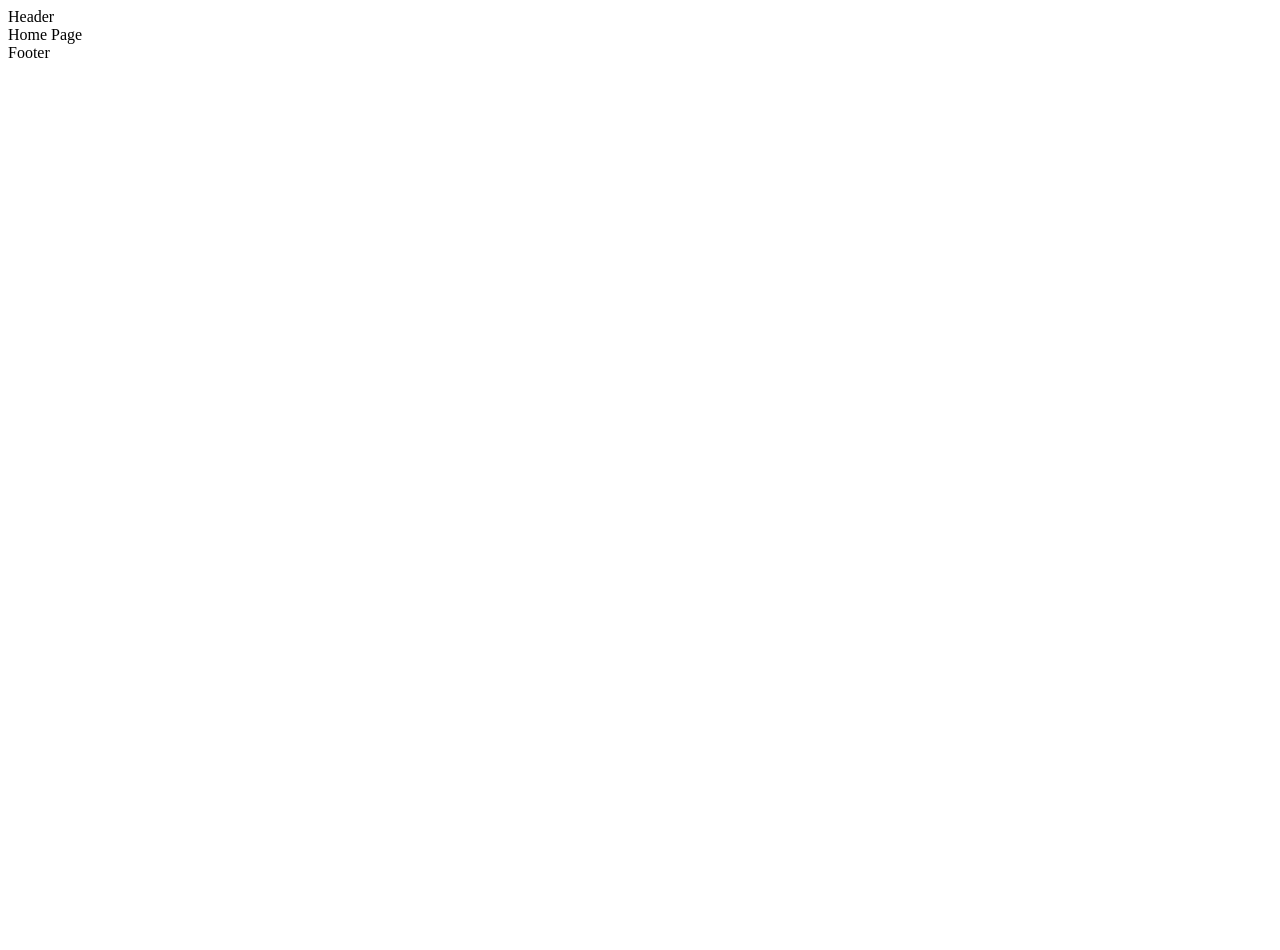
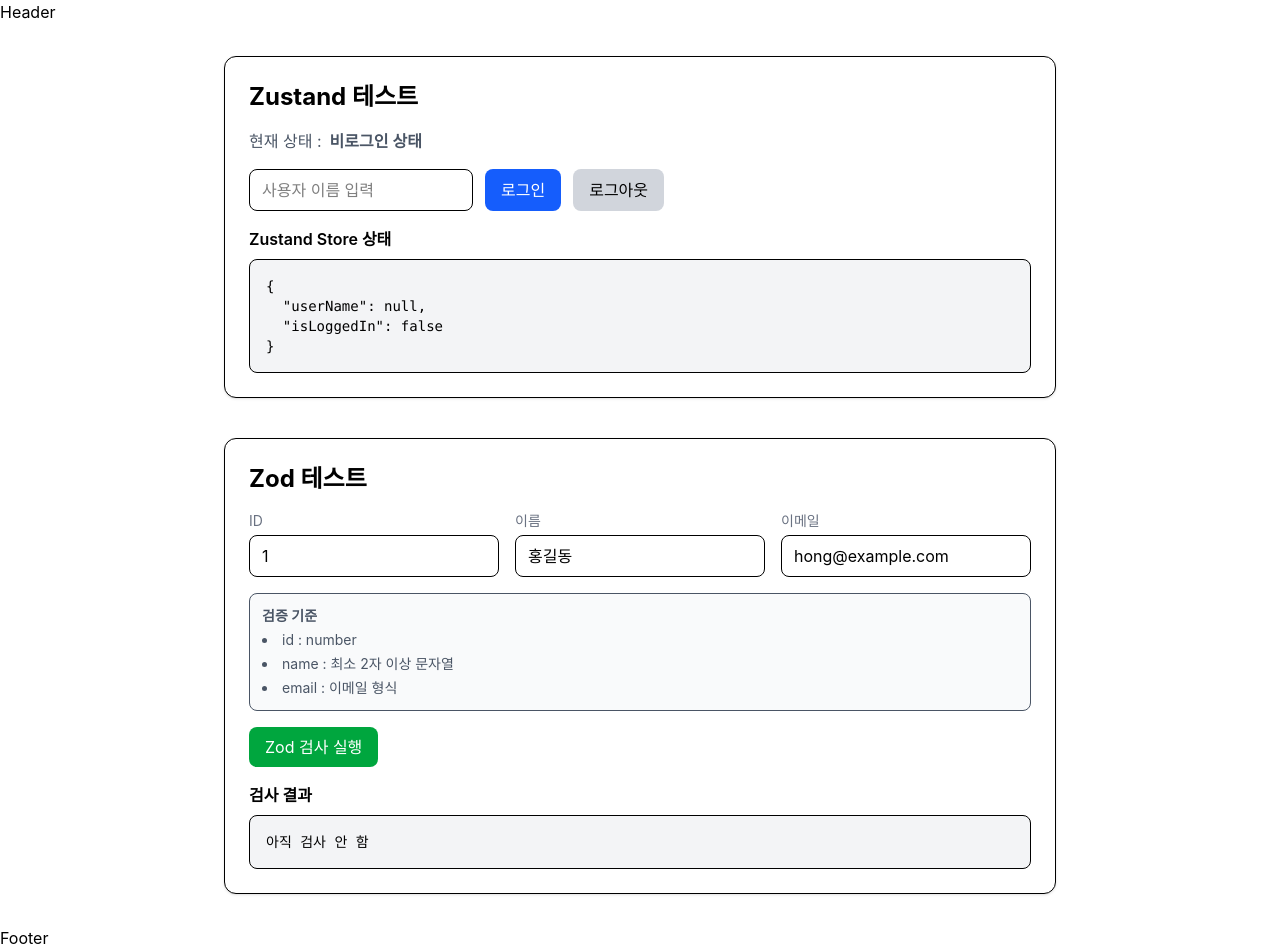
Before and after one commit to yunjj92/HOME, a React app in the folder frontend/: page / in a window 1280 px wide. Before the commit the page ends 800 px from the top, so only its background shows below. Built offline with nearby package versions, Linux system fonts and the light colour scheme; the HTML template or start-up script is replaced by a standard one.

Commit message:
프론트엔드 Zustand, Zod 설치 및 예시파일 생성, 적용

```diff
--- a/frontend/package.json
+++ b/frontend/package.json
@@ -16,7 +16,9 @@
     "react": "^19.2.0",
     "react-dom": "^19.2.0",
     "react-router-dom": "^7.13.1",
-    "tailwindcss": "^4.2.1"
+    "tailwindcss": "^4.2.1",
+    "zod": "^4.3.6",
+    "zustand": "^5.0.11"
   },
   "devDependencies": {
     "@eslint/js": "^9.39.1",
--- a/frontend/src/main.tsx
+++ b/frontend/src/main.tsx
@@ -1,12 +1,18 @@
 import { StrictMode } from 'react';
 import { createRoot } from 'react-dom/client';
 import { BrowserRouter, Routes, Route } from 'react-router-dom';
+import { QueryClient, QueryClientProvider } from '@tanstack/react-query';
+
+import './styles.css';
 
 import { MainLayout } from './layouts/MainLayout';
 import { HomeView } from './views/HomeView';
 
+const queryClient = new QueryClient();
+
 createRoot(document.getElementById('root')!).render(
   <StrictMode>
+    <QueryClientProvider client={queryClient}>
       <BrowserRouter>
         <Routes>
           <Route element={<MainLayout />}>
@@ -14,5 +20,6 @@
           </Route>
         </Routes>
       </BrowserRouter>
+    </QueryClientProvider>
   </StrictMode>
 );
--- /dev/null
+++ b/frontend/src/schemas/userSchema.ts
@@ -0,0 +1,9 @@
+import { z } from 'zod';
+
+export const UserSchema = z.object({
+  id: z.number(),
+  name: z.string().min(2, '이름은 2자 이상이어야 합니다.'),
+  email: z.string().email('올바른 이메일 형식이 아닙니다.'),
+});
+
+export type User = z.infer<typeof UserSchema>;
--- /dev/null
+++ b/frontend/src/stores/authStore.ts
@@ -0,0 +1,25 @@
+import { create } from 'zustand';
+
+type AuthState = {
+  userName: string | null;
+  isLoggedIn: boolean;
+  login: (userName: string) => void;
+  logout: () => void;
+};
+
+export const useAuthStore = create<AuthState>((set) => ({
+  userName: null,
+  isLoggedIn: false,
+
+  login: (userName) =>
+    set({
+      userName,
+      isLoggedIn: true,
+    }),
+
+  logout: () =>
+    set({
+      userName: null,
+      isLoggedIn: false,
+    }),
+}));
--- a/frontend/src/views/HomeView.tsx
+++ b/frontend/src/views/HomeView.tsx
@@ -1,3 +1,180 @@
+import { useMemo, useState } from 'react';
+
+import { useAuthStore } from '../stores/authStore';
+import { UserSchema } from '../schemas/userSchema';
+
 export function HomeView() {
-  return <div>Home Page</div>;
+  const userName = useAuthStore((state) => state.userName);
+  const isLoggedIn = useAuthStore((state) => state.isLoggedIn);
+  const login = useAuthStore((state) => state.login);
+  const logout = useAuthStore((state) => state.logout);
+
+  const [loginInput, setLoginInput] = useState('');
+
+  const [idInput, setIdInput] = useState('1');
+  const [nameInput, setNameInput] = useState('홍길동');
+  const [emailInput, setEmailInput] = useState('hong@example.com');
+
+  const [zodResult, setZodResult] = useState('아직 검사 안 함');
+
+  const authSnapshot = useMemo(
+    () => ({
+      userName,
+      isLoggedIn,
+    }),
+    [userName, isLoggedIn]
+  );
+
+  const handleLogin = () => {
+    const trimmedName = loginInput.trim();
+    if (!trimmedName) return;
+
+    login(trimmedName);
+    setLoginInput('');
+  };
+
+  const handleZodTest = () => {
+    const inputData = {
+      id: Number(idInput),
+      name: nameInput,
+      email: emailInput,
+    };
+
+    const result = UserSchema.safeParse(inputData);
+
+    if (result.success) {
+      setZodResult(
+        JSON.stringify(
+          {
+            success: true,
+            data: result.data,
+          },
+          null,
+          2
+        )
+      );
+      return;
+    }
+
+    setZodResult(
+      JSON.stringify(
+        {
+          success: false,
+          errors: result.error.flatten(),
+        },
+        null,
+        2
+      )
+    );
+  };
+
+  return (
+    <div className="max-w-4xl mx-auto p-8 space-y-10">
+
+      {/* Zustand 테스트 */}
+      <section className="bg-white border rounded-xl shadow-sm p-6 space-y-4">
+        <h1 className="text-2xl font-bold">Zustand 테스트</h1>
+
+        <p className="text-gray-600">
+          현재 상태 :
+          <span className="ml-2 font-semibold">
+            {isLoggedIn ? `${userName} 님 로그인 상태` : '비로그인 상태'}
+          </span>
+        </p>
+
+        <div className="flex flex-wrap gap-3">
+          <input
+            type="text"
+            value={loginInput}
+            onChange={(e) => setLoginInput(e.target.value)}
+            placeholder="사용자 이름 입력"
+            className="border rounded-lg px-3 py-2 w-56 focus:outline-none focus:ring focus:ring-blue-200"
+          />
+
+          <button
+            onClick={handleLogin}
+            className="px-4 py-2 rounded-lg bg-blue-600 text-white hover:bg-blue-700"
+          >
+            로그인
+          </button>
+
+          <button
+            onClick={logout}
+            className="px-4 py-2 rounded-lg bg-gray-300 hover:bg-gray-400"
+          >
+            로그아웃
+          </button>
+        </div>
+
+        <div>
+          <h2 className="font-semibold mb-2">Zustand Store 상태</h2>
+
+          <pre className="bg-gray-100 border rounded-lg p-4 text-sm overflow-auto">
+            {JSON.stringify(authSnapshot, null, 2)}
+          </pre>
+        </div>
+      </section>
+
+
+      {/* Zod 테스트 */}
+      <section className="bg-white border rounded-xl shadow-sm p-6 space-y-4">
+        <h2 className="text-2xl font-bold">Zod 테스트</h2>
+
+        <div className="grid gap-4 md:grid-cols-3">
+
+          <div className="flex flex-col gap-1">
+            <label className="text-sm text-gray-500">ID</label>
+            <input
+              value={idInput}
+              onChange={(e) => setIdInput(e.target.value)}
+              className="border rounded-lg px-3 py-2 focus:ring focus:ring-blue-200"
+            />
+          </div>
+
+          <div className="flex flex-col gap-1">
+            <label className="text-sm text-gray-500">이름</label>
+            <input
+              value={nameInput}
+              onChange={(e) => setNameInput(e.target.value)}
+              className="border rounded-lg px-3 py-2 focus:ring focus:ring-blue-200"
+            />
+          </div>
+
+          <div className="flex flex-col gap-1">
+            <label className="text-sm text-gray-500">이메일</label>
+            <input
+              value={emailInput}
+              onChange={(e) => setEmailInput(e.target.value)}
+              className="border rounded-lg px-3 py-2 focus:ring focus:ring-blue-200"
+            />
+          </div>
+        </div>
+
+        <div className="text-sm text-gray-600 bg-gray-50 border rounded-lg p-3">
+          <p className="font-semibold mb-1">검증 기준</p>
+          <ul className="list-disc list-inside space-y-1">
+            <li>id : number</li>
+            <li>name : 최소 2자 이상 문자열</li>
+            <li>email : 이메일 형식</li>
+          </ul>
+        </div>
+
+        <button
+          onClick={handleZodTest}
+          className="px-4 py-2 rounded-lg bg-green-600 text-white hover:bg-green-700"
+        >
+          Zod 검사 실행
+        </button>
+
+        <div>
+          <h3 className="font-semibold mb-2">검사 결과</h3>
+
+          <pre className="bg-gray-100 border rounded-lg p-4 text-sm overflow-auto">
+            {zodResult}
+          </pre>
+        </div>
+      </section>
+
+    </div>
+  );
 }
```
Also changed, not shown: frontend/src/styles.css (renamed from frontend/styles.css), 1 other file (tests, documents, lock files or other folders). Lines whose indentation alone changed are shown as unchanged.
